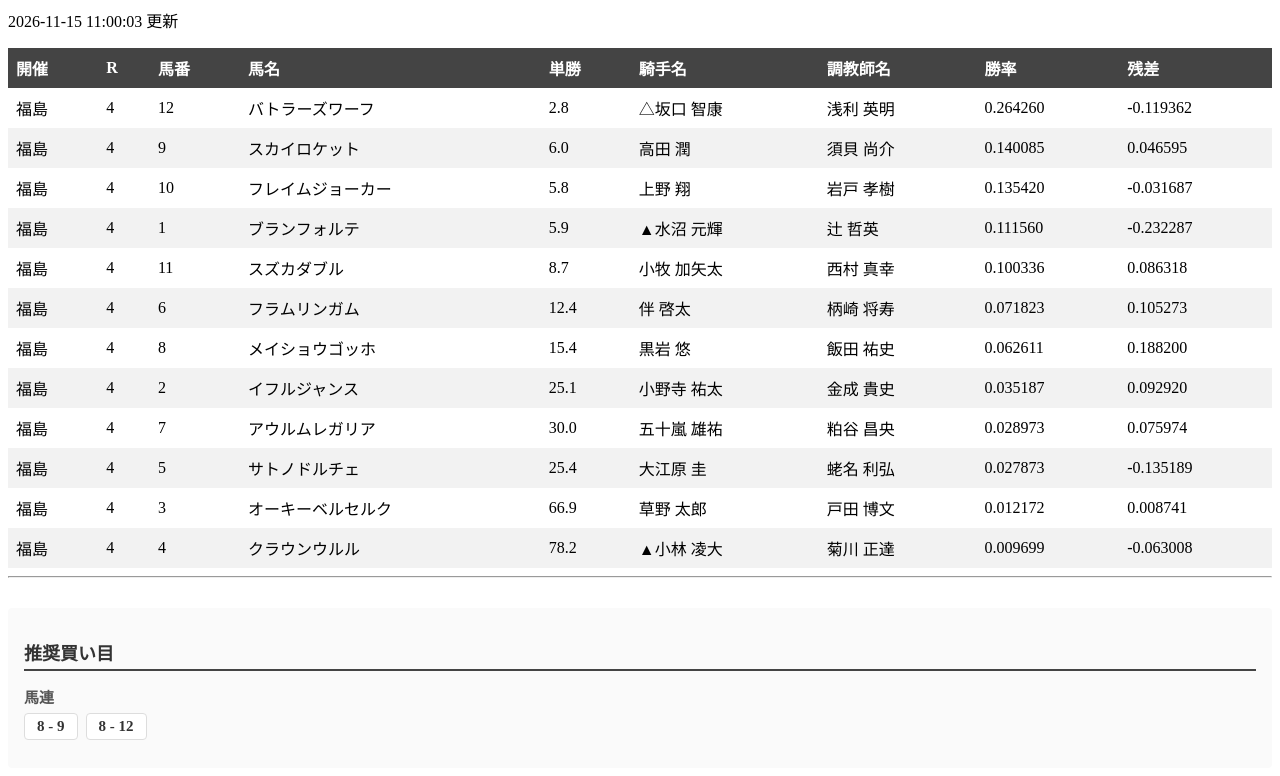
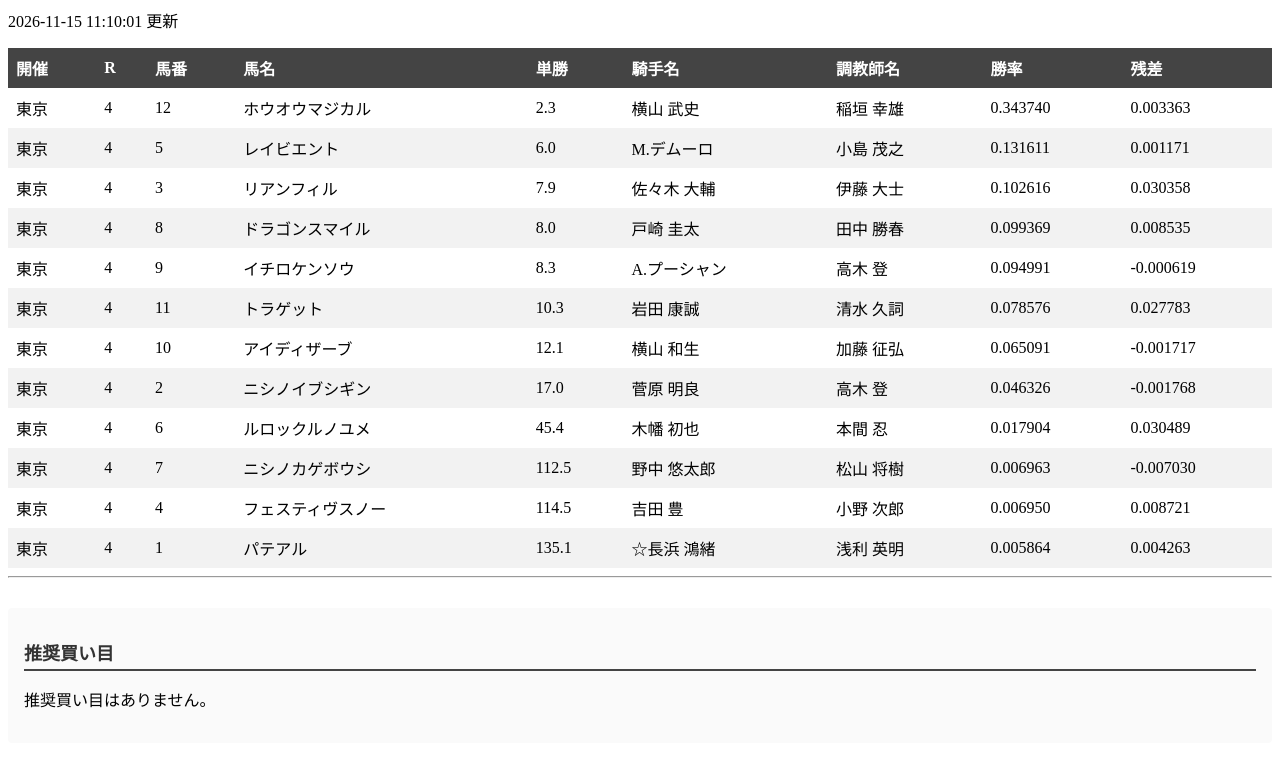
Before and after one commit to sugimo123/keiba_races, a plain HTML site: page docs/index.html in a window 1280 px wide. Shown: the part 81-857 px from the top of the page. After the commit the page ends 832 px from the top, so only its background shows below. Drawn offline with Linux system fonts and the light colour scheme.

Commit message:
Update index.html for race 2026-11-15_東京4

```diff
--- a/docs/index.html
+++ b/docs/index.html
@@ -9,10 +9,10 @@
  </head>
  <body>
   <h1>
-   2026-11-15_福島4
+   2026-11-15_東京4
   </h1>
   <p>
-   2026-11-15 11:00:03 更新
+   2026-11-15 11:10:01 更新
   </p>
   <table border="1" class="dataframe">
    <thead>
@@ -49,7 +49,7 @@
    <tbody>
     <tr>
      <td>
-      福島
+      東京
      </td>
      <td>
       4
@@ -58,27 +58,114 @@
       12
      </td>
      <td>
-      バトラーズワーフ
+      ホウオウマジカル
      </td>
      <td>
-      2.8
+      2.3
      </td>
      <td>
-      △坂口 智康
+      横山 武史
      </td>
      <td>
-      浅利 英明
+      稲垣 幸雄
      </td>
      <td>
-      0.264260
+      0.343740
      </td>
      <td>
-      -0.119362
+      0.003363
      </td>
     </tr>
     <tr>
      <td>
-      福島
+      東京
+     </td>
+     <td>
+      4
+     </td>
+     <td>
+      5
+     </td>
+     <td>
+      レイビエント
+     </td>
+     <td>
+      6.0
+     </td>
+     <td>
+      M.デムーロ
+     </td>
+     <td>
+      小島 茂之
+     </td>
+     <td>
+      0.131611
+     </td>
+     <td>
+      0.001171
+     </td>
+    </tr>
+    <tr>
+     <td>
+      東京
+     </td>
+     <td>
+      4
+     </td>
+     <td>
+      3
+     </td>
+     <td>
+      リアンフィル
+     </td>
+     <td>
+      7.9
+     </td>
+     <td>
+      佐々木 大輔
+     </td>
+     <td>
+      伊藤 大士
+     </td>
+     <td>
+      0.102616
+     </td>
+     <td>
+      0.030358
+     </td>
+    </tr>
+    <tr>
+     <td>
+      東京
+     </td>
+     <td>
+      4
+     </td>
+     <td>
+      8
+     </td>
+     <td>
+      ドラゴンスマイル
+     </td>
+     <td>
+      8.0
+     </td>
+     <td>
+      戸崎 圭太
+     </td>
+     <td>
+      田中 勝春
+     </td>
+     <td>
+      0.099369
+     </td>
+     <td>
+      0.008535
+     </td>
+    </tr>
+    <tr>
+     <td>
+      東京
      </td>
      <td>
       4
@@ -87,27 +174,56 @@
       9
      </td>
      <td>
-      スカイロケット
+      イチロケンソウ
      </td>
      <td>
-      6.0
+      8.3
      </td>
      <td>
-      高田 潤
+      A.プーシャン
      </td>
      <td>
-      須貝 尚介
+      高木 登
      </td>
      <td>
-      0.140085
+      0.094991
      </td>
      <td>
-      0.046595
+      -0.000619
      </td>
     </tr>
     <tr>
      <td>
-      福島
+      東京
+     </td>
+     <td>
+      4
+     </td>
+     <td>
+      11
+     </td>
+     <td>
+      トラゲット
+     </td>
+     <td>
+      10.3
+     </td>
+     <td>
+      岩田 康誠
+     </td>
+     <td>
+      清水 久詞
+     </td>
+     <td>
+      0.078576
+     </td>
+     <td>
+      0.027783
+     </td>
+    </tr>
+    <tr>
+     <td>
+      東京
      </td>
      <td>
       4
@@ -116,27 +232,143 @@
       10
      </td>
      <td>
-      フレイムジョーカー
+      アイディザーブ
      </td>
      <td>
-      5.8
+      12.1
      </td>
      <td>
-      上野 翔
+      横山 和生
      </td>
      <td>
-      岩戸 孝樹
+      加藤 征弘
      </td>
      <td>
-      0.135420
+      0.065091
      </td>
      <td>
-      -0.031687
+      -0.001717
      </td>
     </tr>
     <tr>
      <td>
-      福島
+      東京
+     </td>
+     <td>
+      4
+     </td>
+     <td>
+      2
+     </td>
+     <td>
+      ニシノイブシギン
+     </td>
+     <td>
+      17.0
+     </td>
+     <td>
+      菅原 明良
+     </td>
+     <td>
+      高木 登
+     </td>
+     <td>
+      0.046326
+     </td>
+     <td>
+      -0.001768
+     </td>
+    </tr>
+    <tr>
+     <td>
+      東京
+     </td>
+     <td>
+      4
+     </td>
+     <td>
+      6
+     </td>
+     <td>
+      ルロックルノユメ
+     </td>
+     <td>
+      45.4
+     </td>
+     <td>
+      木幡 初也
+     </td>
+     <td>
+      本間 忍
+     </td>
+     <td>
+      0.017904
+     </td>
+     <td>
+      0.030489
+     </td>
+    </tr>
+    <tr>
+     <td>
+      東京
+     </td>
+     <td>
+      4
+     </td>
+     <td>
+      7
+     </td>
+     <td>
+      ニシノカゲボウシ
+     </td>
+     <td>
+      112.5
+     </td>
+     <td>
+      野中 悠太郎
+     </td>
+     <td>
+      松山 将樹
+     </td>
+     <td>
+      0.006963
+     </td>
+     <td>
+      -0.007030
+     </td>
+    </tr>
+    <tr>
+     <td>
+      東京
+     </td>
+     <td>
+      4
+     </td>
+     <td>
+      4
+     </td>
+     <td>
+      フェスティヴスノー
+     </td>
+     <td>
+      114.5
+     </td>
+     <td>
+      吉田 豊
+     </td>
+     <td>
+      小野 次郎
+     </td>
+     <td>
+      0.006950
+     </td>
+     <td>
+      0.008721
+     </td>
+    </tr>
+    <tr>
+     <td>
+      東京
      </td>
      <td>
       4
@@ -145,254 +377,22 @@
       1
      </td>
      <td>
-      ブランフォルテ
+      パテアル
      </td>
      <td>
-      5.9
+      135.1
      </td>
      <td>
-      ▲水沼 元輝
+      ☆長浜 鴻緒
      </td>
      <td>
-      辻 哲英
+      浅利 英明
      </td>
      <td>
-      0.111560
+      0.005864
      </td>
      <td>
-      -0.232287
-     </td>
-    </tr>
-    <tr>
-     <td>
-      福島
-     </td>
-     <td>
-      4
-     </td>
-     <td>
-      11
-     </td>
-     <td>
-      スズカダブル
-     </td>
-     <td>
-      8.7
-     </td>
-     <td>
-      小牧 加矢太
-     </td>
-     <td>
-      西村 真幸
-     </td>
-     <td>
-      0.100336
-     </td>
-     <td>
-      0.086318
-     </td>
-    </tr>
-    <tr>
-     <td>
-      福島
-     </td>
-     <td>
-      4
-     </td>
-     <td>
-      6
-     </td>
-     <td>
-      フラムリンガム
-     </td>
-     <td>
-      12.4
-     </td>
-     <td>
-      伴 啓太
-     </td>
-     <td>
-      柄崎 将寿
-     </td>
-     <td>
-      0.071823
-     </td>
-     <td>
-      0.105273
-     </td>
-    </tr>
-    <tr>
-     <td>
-      福島
-     </td>
-     <td>
-      4
-     </td>
-     <td>
-      8
-     </td>
-     <td>
-      メイショウゴッホ
-     </td>
-     <td>
-      15.4
-     </td>
-     <td>
-      黒岩 悠
-     </td>
-     <td>
-      飯田 祐史
-     </td>
-     <td>
-      0.062611
-     </td>
-     <td>
-      0.188200
-     </td>
-    </tr>
-    <tr>
-     <td>
-      福島
-     </td>
-     <td>
-      4
-     </td>
-     <td>
-      2
-     </td>
-     <td>
-      イフルジャンス
-     </td>
-     <td>
-      25.1
-     </td>
-     <td>
-      小野寺 祐太
-     </td>
-     <td>
-      金成 貴史
-     </td>
-     <td>
-      0.035187
-     </td>
-     <td>
-      0.092920
-     </td>
-    </tr>
-    <tr>
-     <td>
-      福島
-     </td>
-     <td>
-      4
-     </td>
-     <td>
-      7
-     </td>
-     <td>
-      アウルムレガリア
-     </td>
-     <td>
-      30.0
-     </td>
-     <td>
-      五十嵐 雄祐
-     </td>
-     <td>
-      粕谷 昌央
-     </td>
-     <td>
-      0.028973
-     </td>
-     <td>
-      0.075974
-     </td>
-    </tr>
-    <tr>
-     <td>
-      福島
-     </td>
-     <td>
-      4
-     </td>
-     <td>
-      5
-     </td>
-     <td>
-      サトノドルチェ
-     </td>
-     <td>
-      25.4
-     </td>
-     <td>
-      大江原 圭
-     </td>
-     <td>
-      蛯名 利弘
-     </td>
-     <td>
-      0.027873
-     </td>
-     <td>
-      -0.135189
-     </td>
-    </tr>
-    <tr>
-     <td>
-      福島
-     </td>
-     <td>
-      4
-     </td>
-     <td>
-      3
-     </td>
-     <td>
-      オーキーベルセルク
-     </td>
-     <td>
-      66.9
-     </td>
-     <td>
-      草野 太郎
-     </td>
-     <td>
-      戸田 博文
-     </td>
-     <td>
-      0.012172
-     </td>
-     <td>
-      0.008741
-     </td>
-    </tr>
-    <tr>
-     <td>
-      福島
-     </td>
-     <td>
-      4
-     </td>
-     <td>
-      4
-     </td>
-     <td>
-      クラウンウルル
-     </td>
-     <td>
-      78.2
-     </td>
-     <td>
-      ▲小林 凌大
-     </td>
-     <td>
-      菊川 正達
-     </td>
-     <td>
-      0.009699
-     </td>
-     <td>
-      -0.063008
+      0.004263
      </td>
     </tr>
    </tbody>
@@ -402,19 +402,9 @@
    <h2>
     推奨買い目
    </h2>
-   <div class="bet-group">
-    <h3>
-     馬連
-    </h3>
-    <ul>
-     <li>
-      8 - 9
-     </li>
-     <li>
-      8 - 12
-     </li>
-    </ul>
-   </div>
+   <p>
+    推奨買い目はありません。
+   </p>
   </div>
  </body>
 </html>
```
